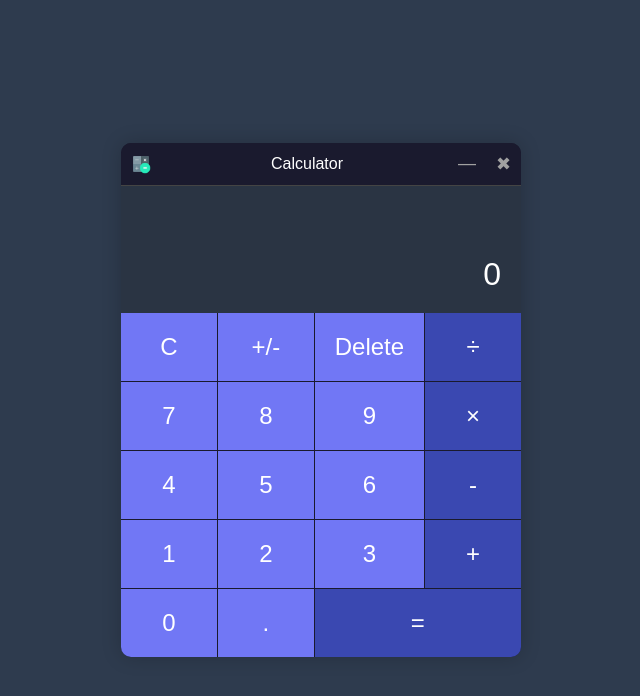
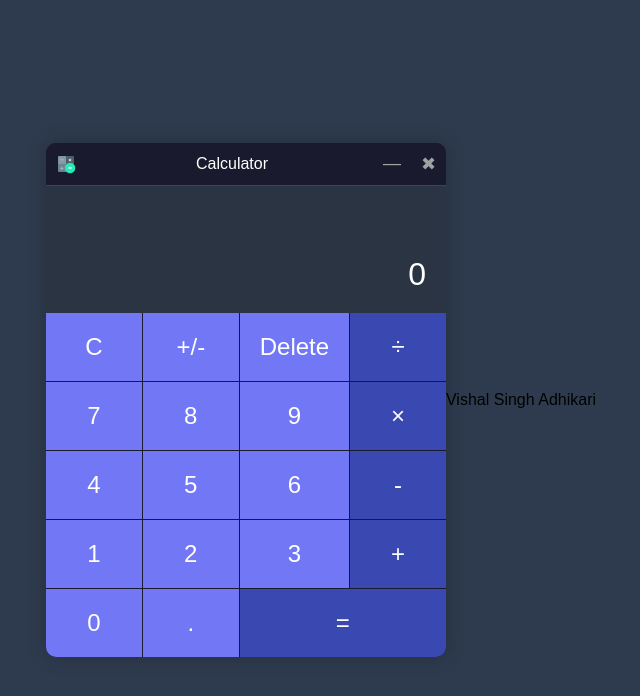
Before and after one commit to VishalAdhikari18/calculator, a plain HTML site: page index.html in a window 1280 px wide. Shown: the whole page, without its empty margins (319-959 px from the left). Drawn offline with Linux system fonts and the light colour scheme.

Commit message:
edit footer

```diff
--- a/index.html
+++ b/index.html
@@ -42,5 +42,7 @@
         </div>
     </div>
     <script src="script.js"></script>
+    <footer>Vishal Singh Adhikari</footer>
 </body>
+
 </html>
```
